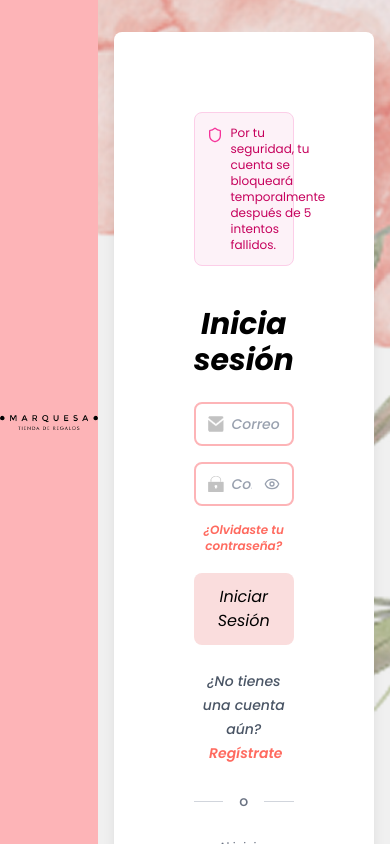
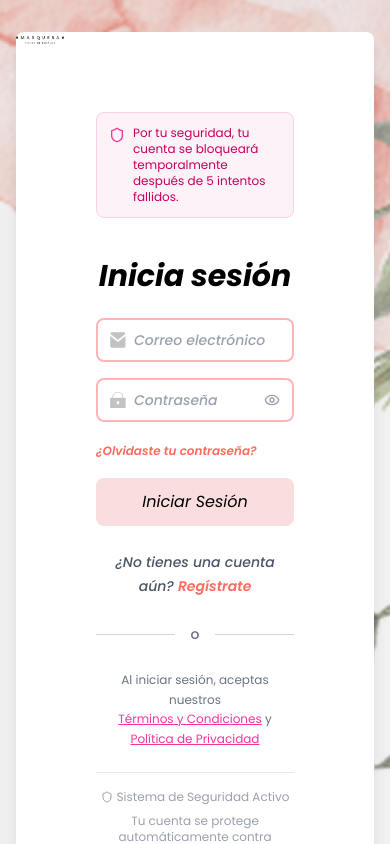
Before and after one commit to xxDianaPadilla/Marquesa, a React (Vite) app in the folder frontend/: page /login in a window 390 px wide. Built offline with nearby package versions, Linux system fonts and the light colour scheme.

Commit message:
Mejora de responsive en el componente de PageContainer

```diff
--- a/frontend/src/components/PageContainer.jsx
+++ b/frontend/src/components/PageContainer.jsx
@@ -7,33 +7,41 @@ import bgImage from "../assets/bgImage.png";
 const PageContainer = ({ children }) => {
     return (
         <div className="min-h-screen w-full flex">
-            {/* Sección izquierda - Rosa con logo */}
-            <div className="w-1/4 flex flex-col justify-center items-center relative" style={{ backgroundColor: '#FDB4B7' }}>
-                <div className="text-center">
+            {/* Sección izquierda - Rosa con logo (oculta en pantallas pequeñas) */}
+            <div className="hidden md:flex md:w-1/3 lg:w-1/4 flex-col justify-center items-center relative" style={{ backgroundColor: '#FDB4B7' }}>
+                <div className="text-center px-4">
                     <img
                         src={marquesaLogo}
                         alt="Marquesa Logo"
-                        className="object-contain"
-                        style={{width:"200px", height: "200px"}}
+                        className="object-contain w-32 h-32 sm:w-40 sm:h-40 md:w-48 md:h-48 lg:w-52 lg:h-52"
                     />
                 </div>
             </div>
 
             {/* Sección derecha - Fondo floral con scroll */}
-            <div className="w-3/4 relative overflow-hidden">
+            <div className="w-full md:w-2/3 lg:w-3/4 relative overflow-hidden">
                 {/* Imagen de fondo floral */}
                 <div className="absolute inset-0">
                     <img
                         src={bgImage}
                         alt="Fondo floral"
-                        className="w-[150%] h-full object-cover"
+                        className="w-full md:w-[150%] h-full object-cover"
+                    />
+                </div>
+
+                {/* Logo pequeño en la esquina superior para móvil */}
+                <div className="md:hidden absolute top-4 left-4 z-20">
+                    <img
+                        src={marquesaLogo}
+                        alt="Marquesa Logo"
+                        className="w-12 h-12 object-contain opacity-80"
                     />
                 </div>
 
                 {/* Contenedor scrolleable para el contenido */}
                 <div className="relative z-10 w-full h-screen overflow-y-auto">
-                    <div className="min-h-full flex justify-center items-center py-8 px-4">
-                        <div className="w-full max-w-2xl">
+                    <div className="min-h-full flex justify-center items-center py-8 px-4 sm:px-6 md:px-8">
+                        <div className="w-full max-w-sm sm:max-w-md md:max-w-lg lg:max-w-2xl">
                             {children}
                         </div>
                     </div>
```
